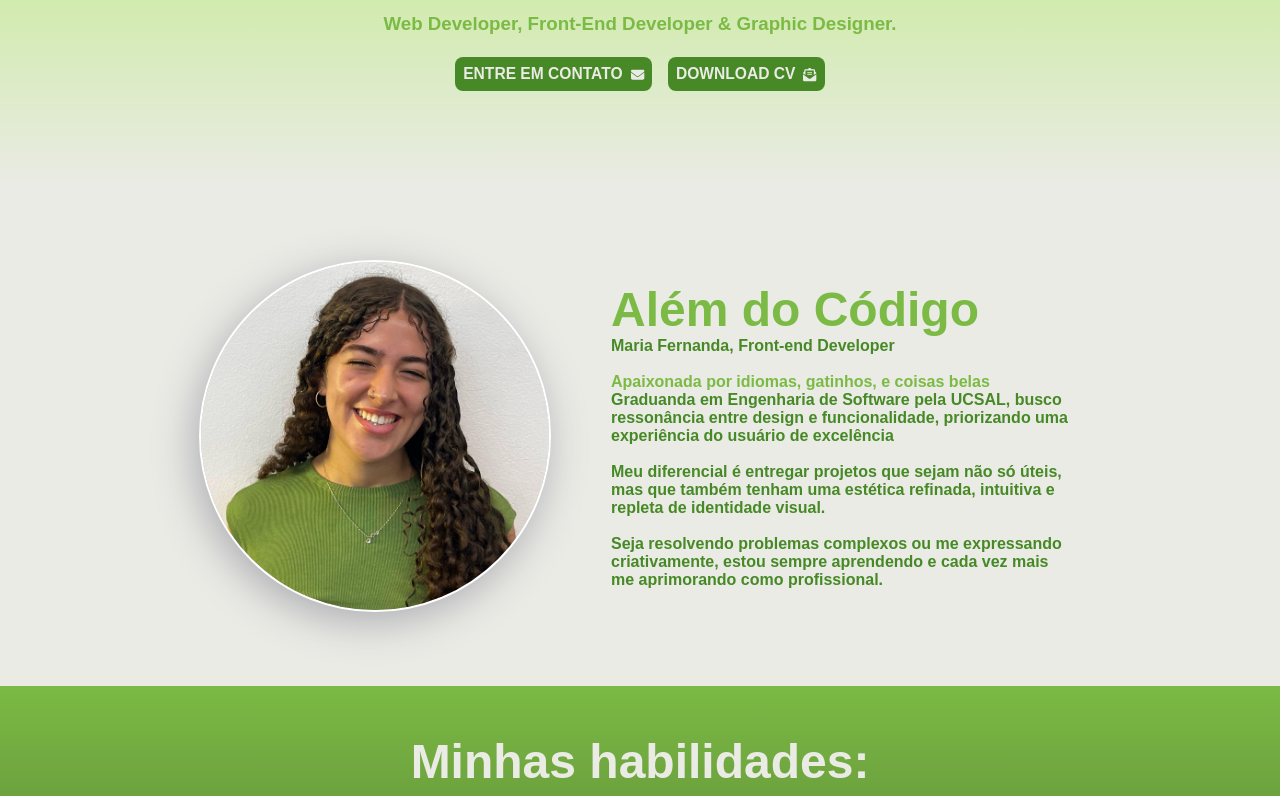
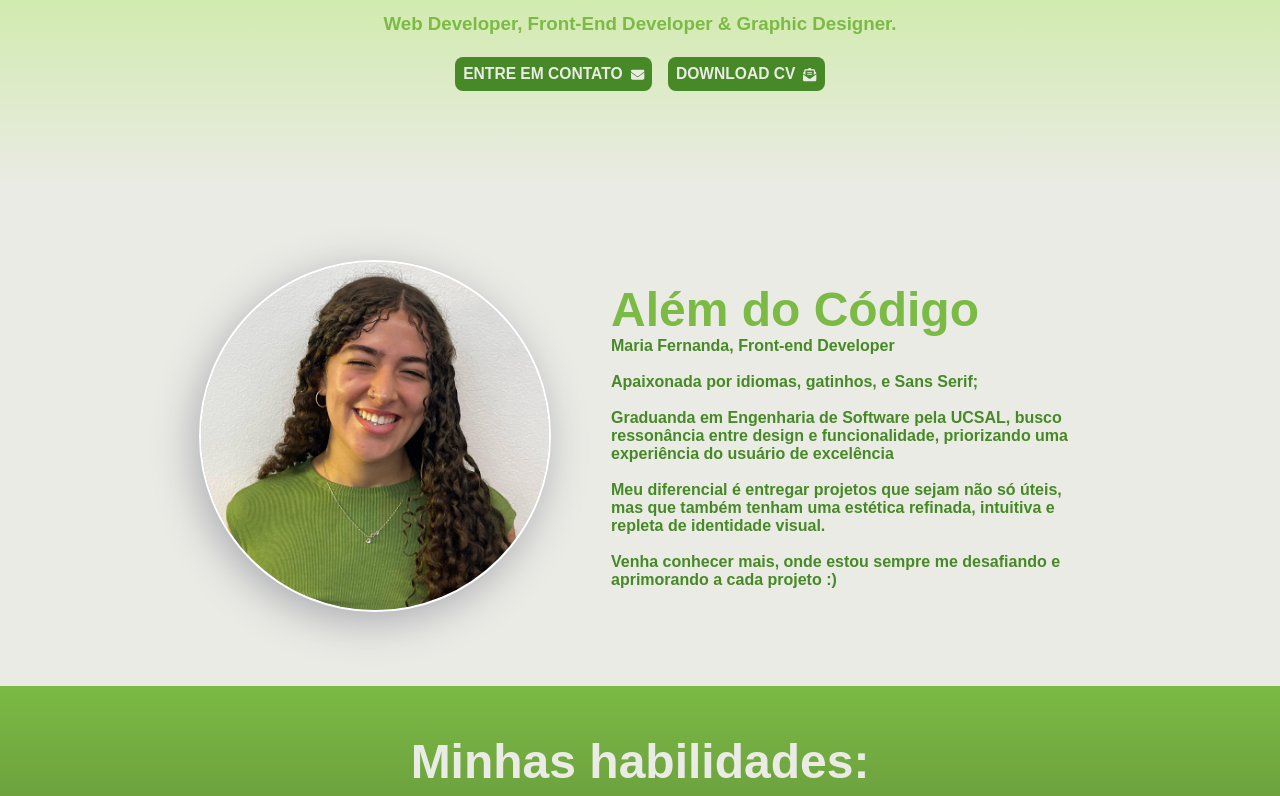
Before and after one commit to mafenandaup/Portifolio-dev, a React (Vite) app in the folder portifolio-main/: page / in a window 1280 px wide. Shown: the part 375-1171 px from the top of the page. Built offline with nearby package versions, Linux system fonts and the light colour scheme; a web font is replaced by a local one.

Commit message:
refactor: edit about

```diff
--- a/portifolio-main/src/pages/home/sections/About/About.jsx
+++ b/portifolio-main/src/pages/home/sections/About/About.jsx
@@ -35,10 +35,10 @@ function About() {
                 <article>
                     <motion.h1 ref={ref} variants={titleTransition} initial="hidden" animate={isInView ? "visible" : "hidden"} exit= "exit">Além do Código</motion.h1>
                     <motion.p ref={ref} variants={textTransition} initial="hidden" animate={isInView ? "visible" : "hidden"} exit="exit">Maria Fernanda, Front-end Developer</motion.p><br />
-                                        <motion.p ref={ref} variants={textTransition} initial="hidden" animate={isInView ? "visible" : "hidden"} exit= "exit"></motion.p>Apaixonada por idiomas, gatinhos, e coisas belas<br />
+                    <motion.p ref={ref} variants={textTransition} initial="hidden" animate={isInView ? "visible" : "hidden"} exit= "exit">Apaixonada por idiomas, gatinhos, e Sans Serif;</motion.p><br />
                     <motion.p ref={ref} variants={textTransition} initial="hidden" animate={isInView ? "visible" : "hidden"} exit= "exit">Graduanda em Engenharia de Software pela UCSAL, busco ressonância entre design e funcionalidade, priorizando uma experiência do usuário de excelência</motion.p><br />
                     <motion.p ref={ref} variants={textTransition} initial="hidden" animate={isInView ? "visible" : "hidden"} exit= "exit">Meu diferencial é entregar projetos que sejam não só úteis, mas que também tenham uma estética refinada, intuitiva e repleta de identidade visual. </motion.p><br />
-                    <motion.p ref={ref} variants={textTransition} initial="hidden" animate={isInView ? "visible" : "hidden"} exit= "exit">Seja resolvendo problemas complexos ou me expressando criativamente, estou sempre aprendendo e cada vez mais me aprimorando como profissional. </motion.p>
+                    <motion.p ref={ref} variants={textTransition} initial="hidden" animate={isInView ? "visible" : "hidden"} exit= "exit">Venha conhecer mais, onde estou sempre me desafiando e aprimorando a cada projeto :) </motion.p>
                 </article>
 
             </section>
```
